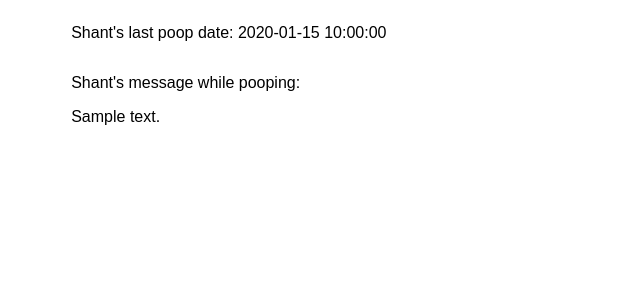
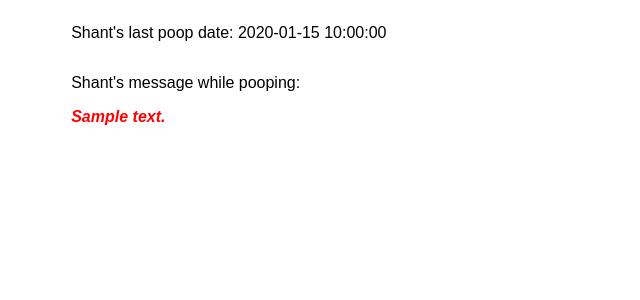
Before and after one commit to pkurjanowicz/shantApp, a Flask app: template templates/index.html in a window 1280 px wide. Shown: the part 138-438 px from the top of the page, without its empty margins (0-640 px from the left). Run offline with Flask 2, Linux system fonts and the light colour scheme; the template is opened without the code that fills it: most values are stand-ins (such as "Sample title", 1, 10 or a date in 2020); parts of the project's set-up code (start-up, migrations or seed data) failed here and were passed over; some libraries are stand-ins or nearby versions.

Commit message:
updated font for shants message

```diff
--- a/static/stylesheet.css
+++ b/static/stylesheet.css
@@ -7,3 +7,7 @@ body {
     flex-direction: column;
     margin: 0 5%;
 }
+
+span {
+    color:red;
+}
--- a/templates/index.html
+++ b/templates/index.html
@@ -7,7 +7,7 @@
             <h2>{{message}}</h2>
             <p>Shant's last poop date: {{last_poop_date}}</p>
             <p>Shant's message while pooping:</p>
-            <span>{{poop_message}}</span>
+            <em><b><span>{{poop_message}}</span></b></em>
         </div>
     </body>
 {% endblock %}
```
